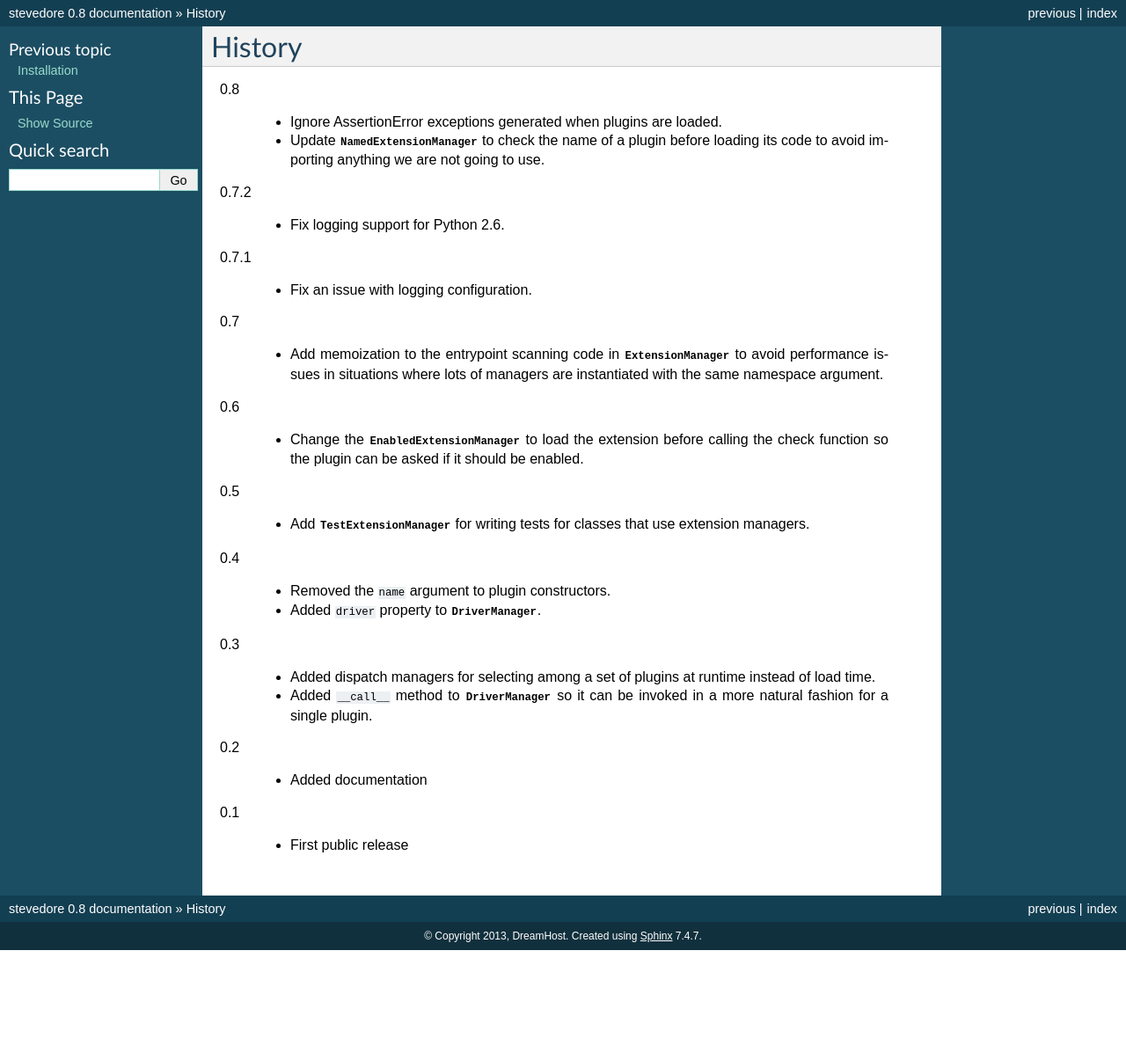
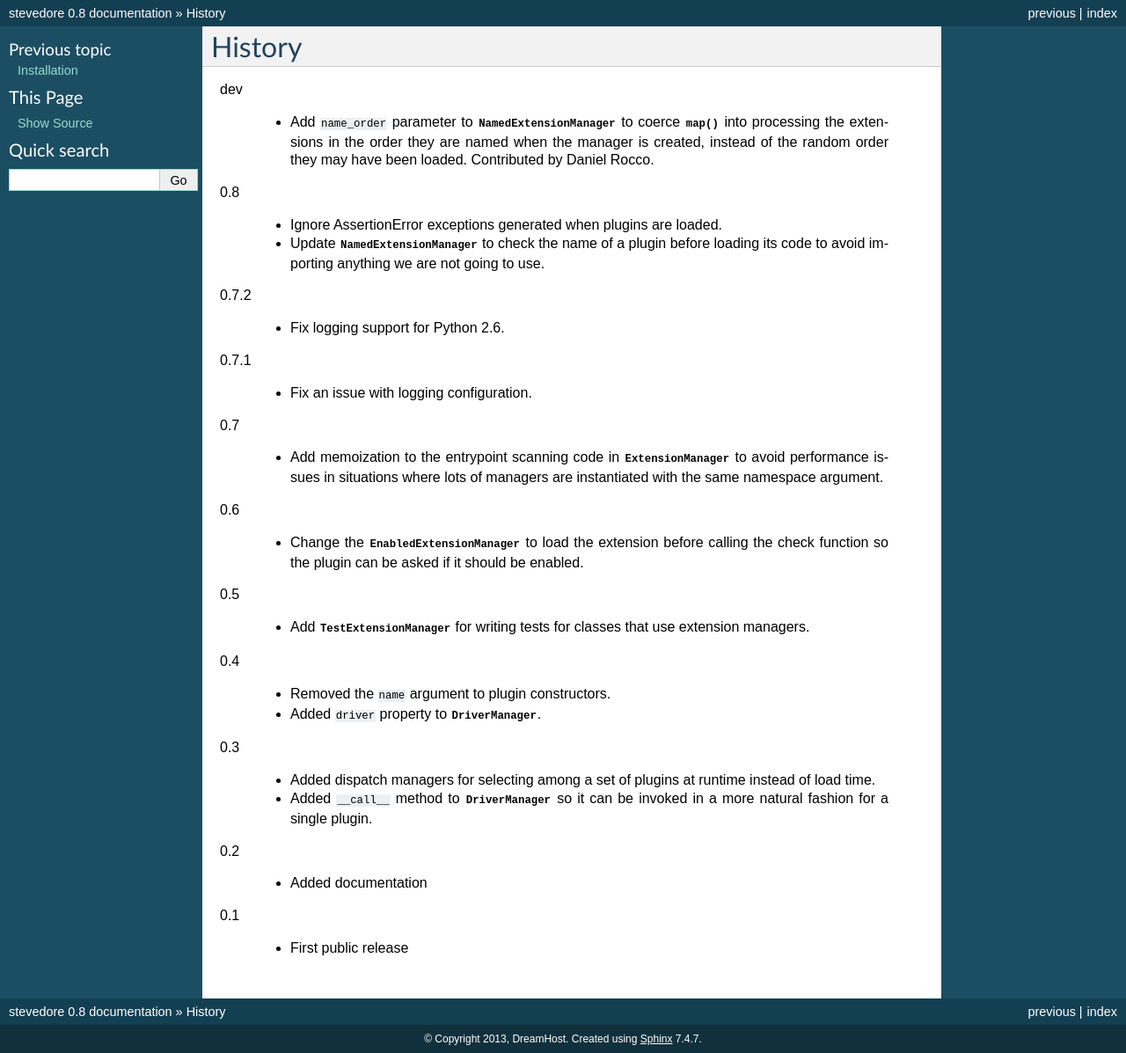
Before and after one commit to openstack/stevedore, a Sphinx documentation site: the page built from docs/source/history.rst, in a window 1280 px wide. Shown: the whole page at 88% size. Built offline with Sphinx 7.4.7, drawn with Linux system fonts in a browser that asks for light colours; before the commit the page ends 1080 px from its top, so only the background shows below that.

Commit message:
document new name_order param in history
Signed-off-by: Doug Hellmann <doug.hellmann@dreamhost.com>

```diff
--- a/docs/source/history.rst
+++ b/docs/source/history.rst
@@ -1,6 +1,14 @@
 =========
  History
 =========
+
+dev
+
+  - Add ``name_order`` parameter to
+    :class:`~stevedore.named.NamedExtensionManager` to coerce
+    :func:`map` into processing the extensions in the order they are
+    named when the manager is created, instead of the random order
+    they may have been loaded. Contributed by Daniel Rocco.
 
 0.8
 
```
